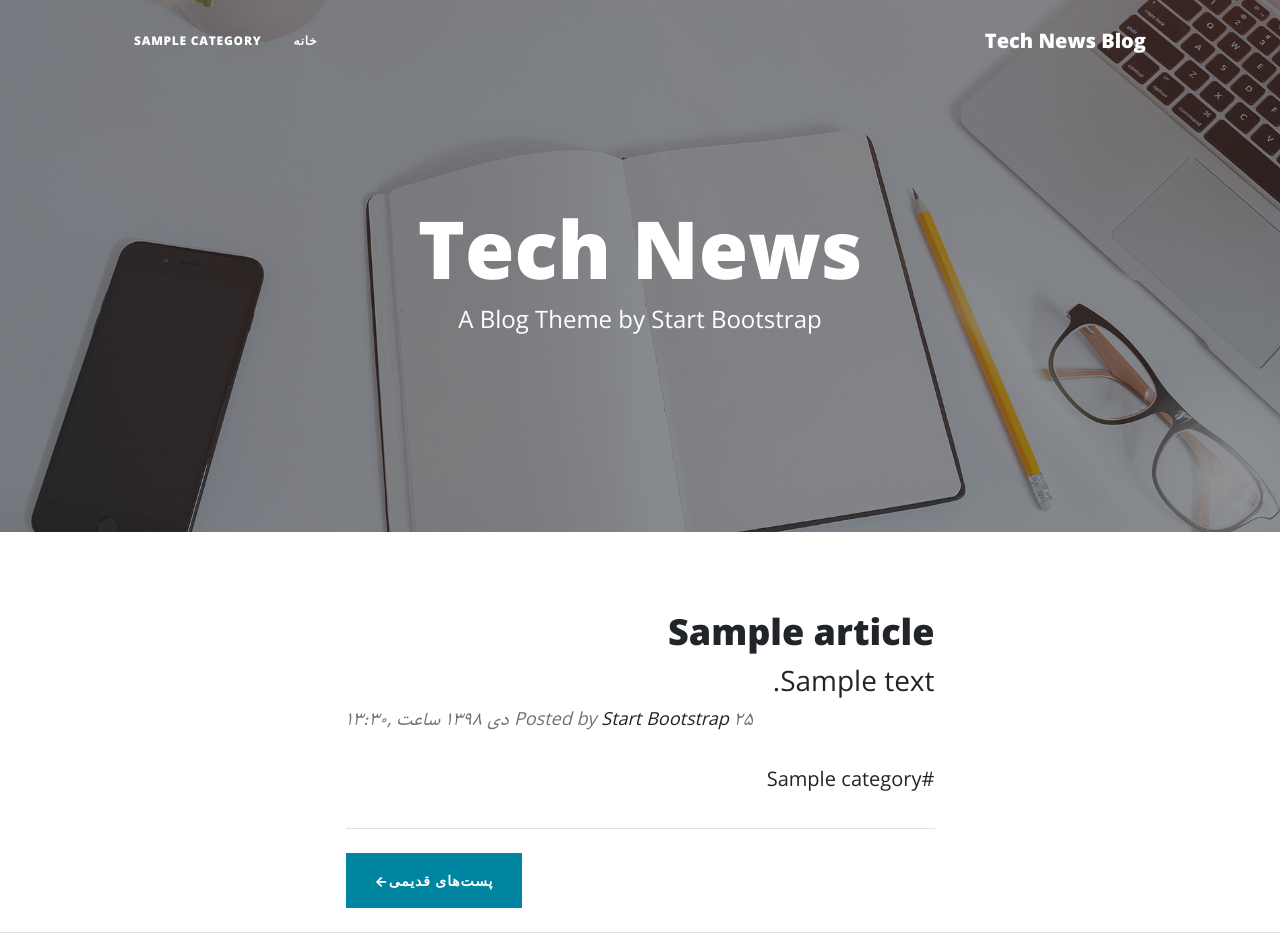
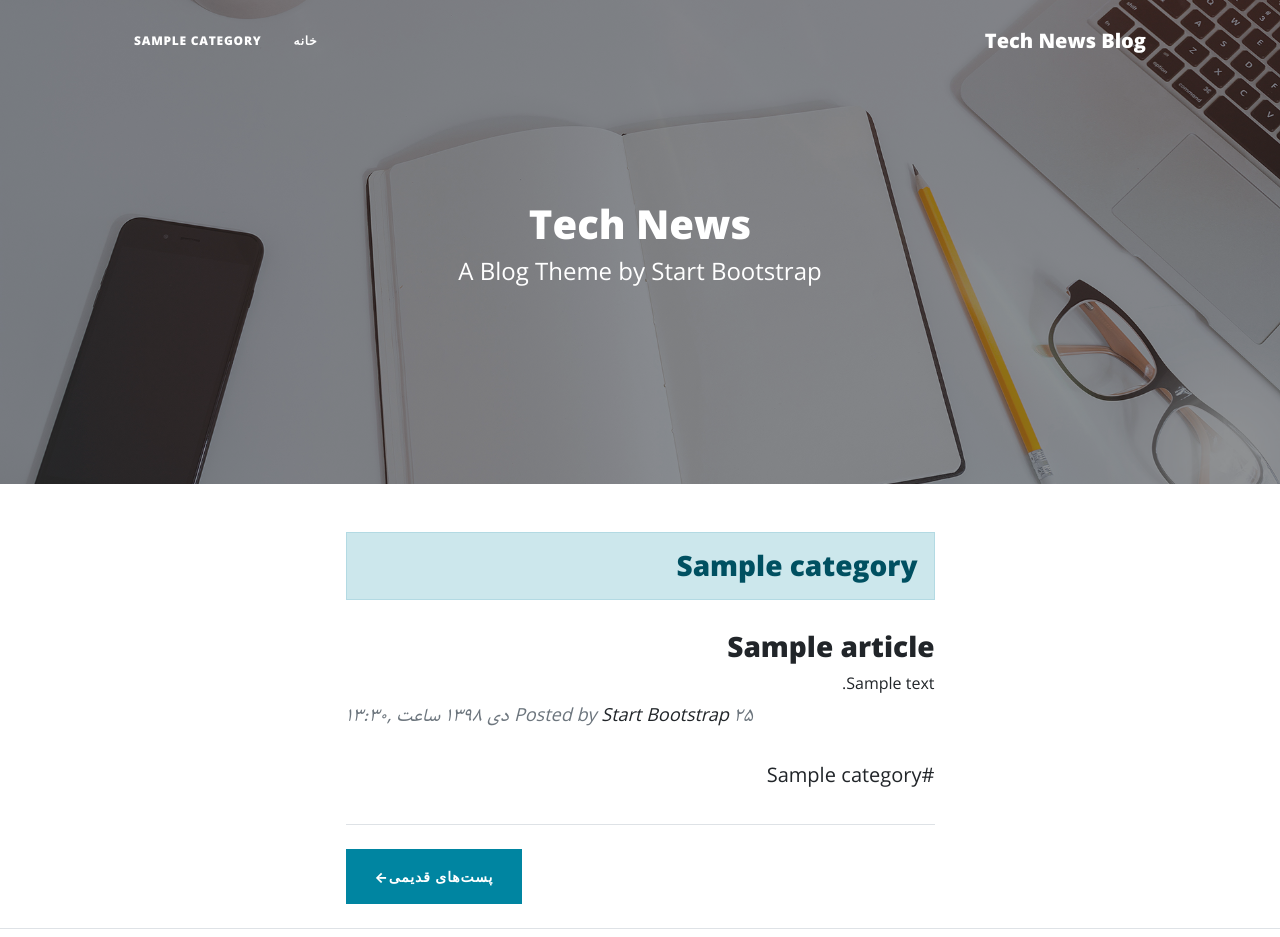
Before and after one commit to zzolfaghari/tech-news, a Django app: a page that uses tech_news/base/templates/base/category.html in a window 1280 px wide. Shown: the top 937 px of the page. Run offline with Django 4.2, Linux system fonts and the light colour scheme; tables that the repository leaves empty hold one stand-in row (values such as "Sample post"); some libraries are stand-ins or nearby versions.

Commit message:
css style refactored

```diff
--- a/tech_news/base/static/base/css/rtl.css
+++ b/tech_news/base/static/base/css/rtl.css
@@ -25,3 +25,12 @@ text-align: left;
 .pager-button{
 float: left !important;
 }
+
+header.masthead .site-heading h1{
+font-size: 40px;}
+
+.post-title {
+font-size:28px !important;}
+
+.post-subtitle {
+font-size:16px ;}
--- a/tech_news/base/templates/base/category.html
+++ b/tech_news/base/templates/base/category.html
@@ -20,6 +20,7 @@
         <div class="container px-4 px-lg-5">
             <div class="row gx-4 gx-lg-5 justify-content-center">
                 <div class="col-md-10 col-lg-8 col-xl-7">
+                    <h3 class="alert alert-primary">{{category.title}}</h3>
                     {% for article in category.articles.published %}
                     <!-- Post preview-->
                     <div class="post-preview">
--- a/tech_news/base/templates/base/post.html
+++ b/tech_news/base/templates/base/post.html
@@ -9,6 +9,7 @@
                     <div class="col-md-10 col-lg-8 col-xl-7">
                         <div class="site-heading">
                             <h1>{{article.title}}</h1>
+                            <time>{{article.jpublish}}</time>
                         </div>
                     </div>
                 </div>
@@ -17,9 +18,9 @@
 
 <!-- Post Content-->
         <article class="mb-4">
-            <div class="container px-4 px-lg-5">
+            <div class="container px-4 px-lg-5 ">
                 <div class="row gx-4 gx-lg-5 justify-content-center">
-                    <div class="col-md-10 col-lg-8 col-xl-7">
+                    <div class="col-md-10 col-lg-8 col-xl-7 text-justify">
                         {{article.description |linebreaks}}
                     </div>
                 </div>
```
